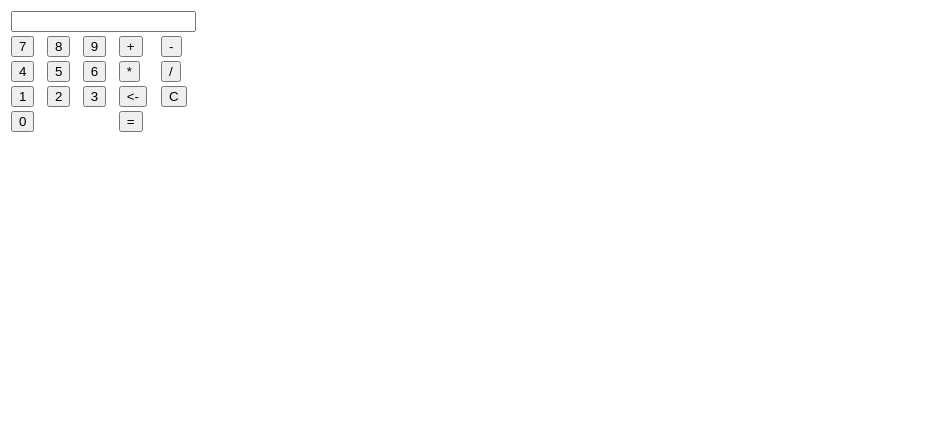
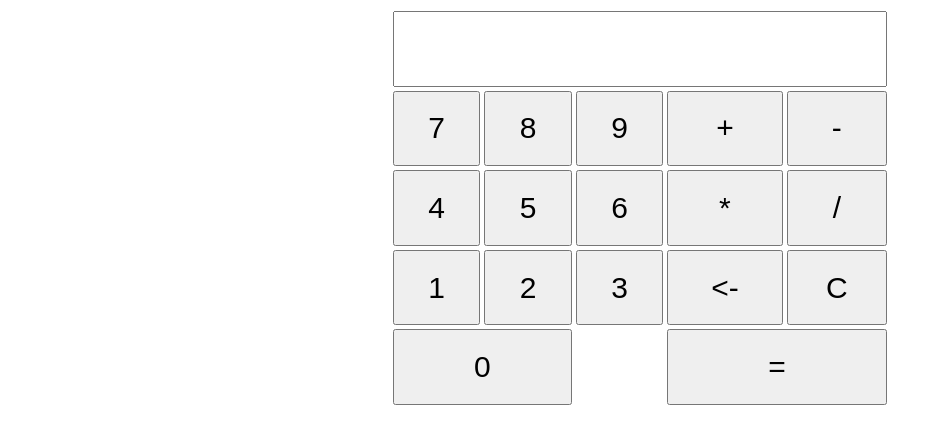
Before and after one commit to brntrj/calculadora, a plain HTML site: page index.html in a window 1280 px wide. Shown: the whole page, without its empty margins (0-939 px from the left). Drawn offline with Linux system fonts and the light colour scheme.

Commit message:
Se creo style.css para organizar

```diff
--- a/index.html
+++ b/index.html
@@ -1,6 +1,9 @@
 <html>
 <head>
+
 	<title>Calculadora</title>
+  <meta charset="UTF-8">
+  <link type="text/css" rel="stylesheet" href="style.css">
     <script type="text/javascript" src="operaciones.js"></script>
 
 </head>
--- /dev/null
+++ b/style.css
@@ -0,0 +1,11 @@
+input[type=button],input[type="text"]{
+     	width: 100%;
+     	height: 100%;
+     	font-size: 30px;
+     }
+
+     table,form{
+     width: 500px;
+     height: 400px;
+     margin: 0 auto;
+ }
```
